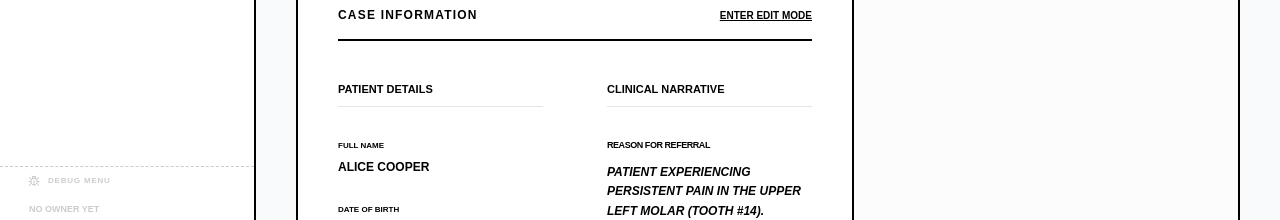
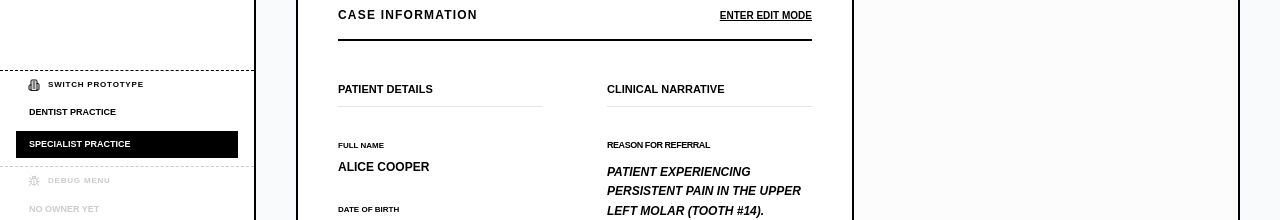
Before and after one commit to anton-g-kulikov/drtalk, a Next.js app: page /dashboard/referral/1 in a window 1280 px wide. Shown: the part 375-595 px from the top of the page. Built offline with nearby package versions, Linux system fonts and the light colour scheme; no server answers; the database is empty.

Commit message:
feat: add Switch Prototype menu and restrict debug visibility

```diff
--- a/src/components/Navigation.tsx
+++ b/src/components/Navigation.tsx
@@ -91,7 +91,32 @@ export const Sidebar = ({ onClose }: { onClose?: () => void }) => {
         })}
       </nav>
 
+      {/* Switch Prototype Menu */}
+      <div className="px-4 py-2 border-t border-black border-dashed">
+        <div className="flex items-center gap-2 px-3 mb-2">
+          <Building2Icon size={12} />
+          <p className="text-[8px] font-black uppercase tracking-widest text-muted-foreground">Switch Prototype</p>
+        </div>
+        <div className="space-y-1">
+          <Link
+            href="/dentist/dashboard"
+            onClick={onClose}
+            className={`w-full flex items-center px-3 py-1.5 text-[9px] font-bold uppercase transition-all border border-transparent hover:border-black ${isDentist ? 'bg-black text-white' : 'hover:bg-gray-100'}`}
+          >
+            Dentist Practice
+          </Link>
+          <Link
+            href="/dashboard"
+            onClick={onClose}
+            className={`w-full flex items-center px-3 py-1.5 text-[9px] font-bold uppercase transition-all border border-transparent hover:border-black ${!isDentist ? 'bg-black text-white' : 'hover:bg-gray-100'}`}
+          >
+            Specialist Practice
+          </Link>
+        </div>
+      </div>
+
       {/* Debug Controls */}
+      {!isDentist && (
         <div className="px-4 py-2 border-t border-black border-dashed opacity-20 hover:opacity-100 transition-opacity">
           <div className="flex items-center gap-2 px-3 mb-2">
             <Bug size={12} />
@@ -124,6 +149,7 @@ export const Sidebar = ({ onClose }: { onClose?: () => void }) => {
             </button>
           </div>
         </div>
+      )}
 
       <div className="p-4 border-t-2 border-black space-y-2">
         <Link
```
Lines whose indentation alone changed are shown as unchanged.
